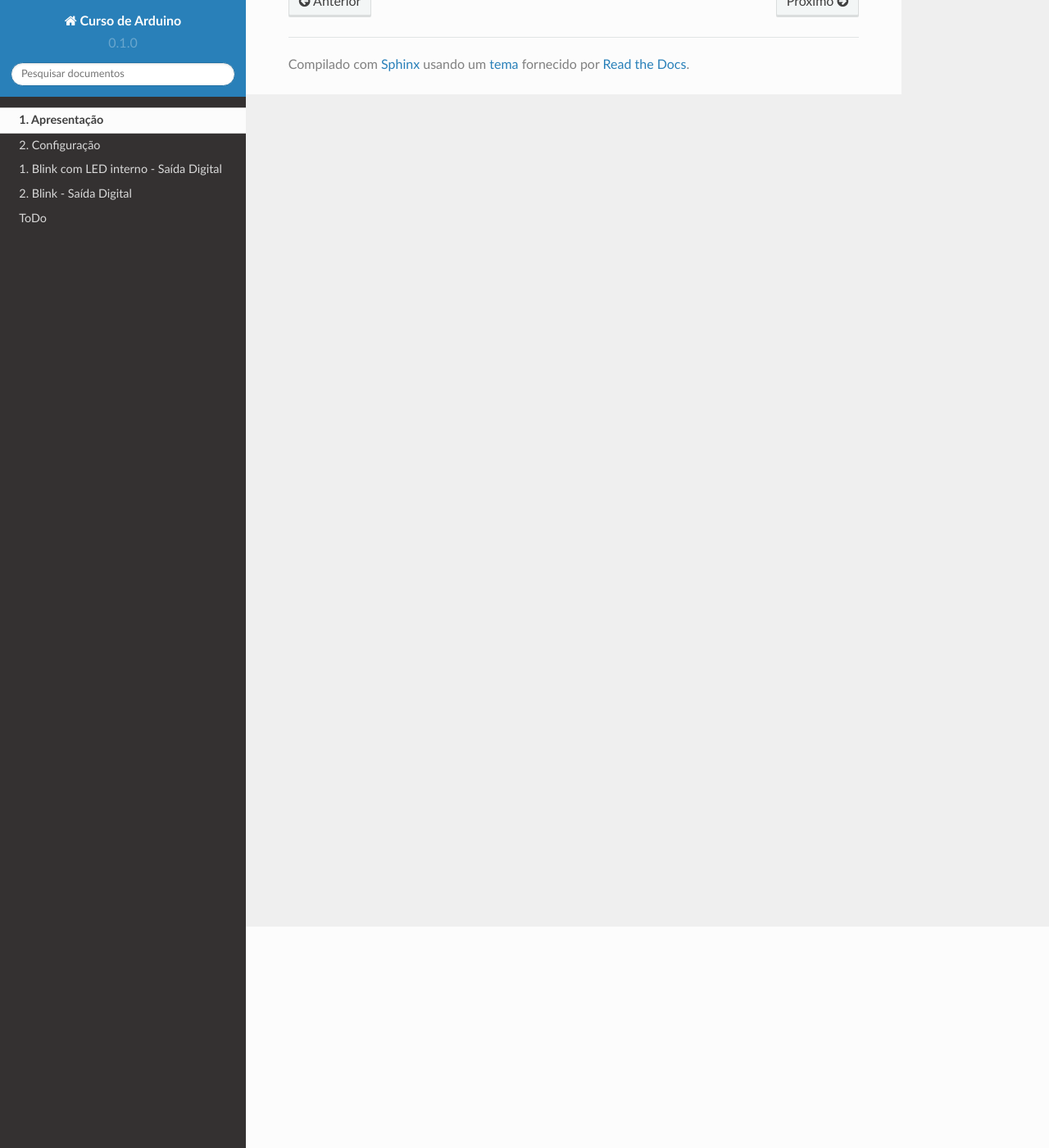
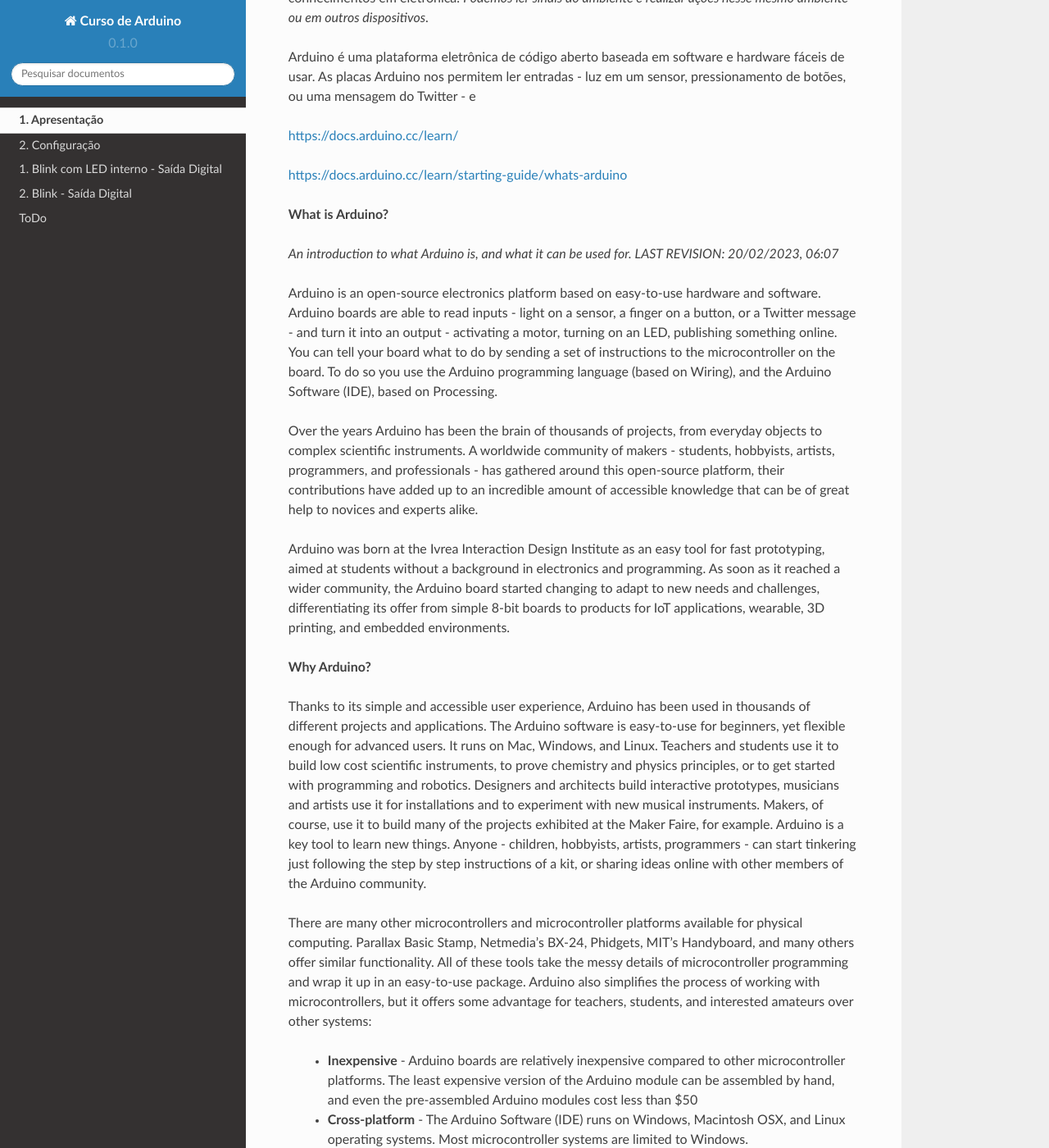
Before and after one commit to felipex/curso_arduino, a Sphinx documentation site: the page built from docs/source/apresentacao.rst, in a window 1280 px wide and 1400 px high, scrolled down 270 px. Shown: the whole window at 82% size. Built offline with Sphinx 7.4.7 and the Read the Docs theme 2.0.0, drawn with Linux system fonts in a browser that asks for light colours; some of the changed text lies outside the part shown.

```diff
--- a/docs/source/apresentacao.rst
+++ b/docs/source/apresentacao.rst
@@ -1,4 +1,49 @@
 Apresentação
 ============
 
-O Arduino é uma plataforma de desenvolvimento que nos permite interagir com o mundo a nossa volta. Podemos ler sinais do ambiente e realizar ações nesse mesmo ambiente ou em outros dispositivos.
+**O que é o Arduino**
+
+Falando de uma maneira bonita, o Arduino é uma plataforma de desenvolvimento que nos permite *criar equipamentos que interagem com o mundo a nossa volta* sem precisarmos ter grandes conhecimentos em eletrônica. *Podemos ler sinais do ambiente e realizar ações nesse mesmo ambiente ou em outros dispositivos*.
+
+
+Arduino é uma plataforma eletrônica de código aberto baseada em software e hardware fáceis de usar. As placas Arduino nos permitem ler entradas - luz em um sensor, pressionamento de botões, ou uma mensagem do Twitter - e
+
+
+https://docs.arduino.cc/learn/
+
+https://docs.arduino.cc/learn/starting-guide/whats-arduino
+
+
+
+
+**What is Arduino?**
+
+*An introduction to what Arduino is, and what it can be used for.
+LAST REVISION: 20/02/2023, 06:07*
+
+Arduino is an open-source electronics platform based on easy-to-use hardware and software. Arduino boards are able to read inputs - light on a sensor, a finger on a button, or a Twitter message - and turn it into an output - activating a motor, turning on an LED, publishing something online. You can tell your board what to do by sending a set of instructions to the microcontroller on the board. To do so you use the Arduino programming language (based on Wiring), and the Arduino Software (IDE), based on Processing.
+
+Over the years Arduino has been the brain of thousands of projects, from everyday objects to complex scientific instruments. A worldwide community of makers - students, hobbyists, artists, programmers, and professionals - has gathered around this open-source platform, their contributions have added up to an incredible amount of accessible knowledge that can be of great help to novices and experts alike.
+
+Arduino was born at the Ivrea Interaction Design Institute as an easy tool for fast prototyping, aimed at students without a background in electronics and programming. As soon as it reached a wider community, the Arduino board started changing to adapt to new needs and challenges, differentiating its offer from simple 8-bit boards to products for IoT applications, wearable, 3D printing, and embedded environments.
+
+**Why Arduino?**
+
+Thanks to its simple and accessible user experience, Arduino has been used in thousands of different projects and applications. The Arduino software is easy-to-use for beginners, yet flexible enough for advanced users. It runs on Mac, Windows, and Linux. Teachers and students use it to build low cost scientific instruments, to prove chemistry and physics principles, or to get started with programming and robotics. Designers and architects build interactive prototypes, musicians and artists use it for installations and to experiment with new musical instruments. Makers, of course, use it to build many of the projects exhibited at the Maker Faire, for example. Arduino is a key tool to learn new things. Anyone - children, hobbyists, artists, programmers - can start tinkering just following the step by step instructions of a kit, or sharing ideas online with other members of the Arduino community.
+
+There are many other microcontrollers and microcontroller platforms available for physical computing. Parallax Basic Stamp, Netmedia's BX-24, Phidgets, MIT's Handyboard, and many others offer similar functionality. All of these tools take the messy details of microcontroller programming and wrap it up in an easy-to-use package. Arduino also simplifies the process of working with microcontrollers, but it offers some advantage for teachers, students, and interested amateurs over other systems:
+
+    * **Inexpensive** - Arduino boards are relatively inexpensive compared to other microcontroller platforms. The least expensive version of the Arduino module can be assembled by hand, and even the pre-assembled Arduino modules cost less than \$50
+
+    * **Cross-platform** - The Arduino Software (IDE) runs on Windows, Macintosh OSX, and Linux operating systems. Most microcontroller systems are limited to Windows.
+
+    * **Simple**, clear programming environment - The Arduino Software (IDE) is easy-to-use for beginners, yet flexible enough for advanced users to take advantage of as well. For teachers, it's conveniently based on the Processing programming environment, so students learning to program in that environment will be familiar with how the Arduino IDE works.
+
+    * **Open source and extensible software** - The Arduino software is published as open source tools, available for extension by experienced programmers. The language can be expanded through C++ libraries, and people wanting to understand the technical details can make the leap from Arduino to the AVR C programming language on which it's based. Similarly, you can add AVR-C code directly into your Arduino programs if you want to.
+
+Open source and extensible hardware - The plans of the Arduino boards are published under a Creative Commons license, so experienced circuit designers can make their own version of the module, extending it and improving it. Even relatively inexperienced users can build the breadboard version of the module in order to understand how it works and save money.
+How do I use Arduino?
+
+See the getting started guide. If you are looking for inspiration you can find a great variety of Tutorials on Arduino Project Hub.
+
+The text of the Arduino getting started guide is licensed under a Creative Commons Attribution-ShareAlike 3.0 License. Code samples in the guide are released into the public domain.
```
Also changed, not shown: docs/source/index.rst (+6 -6 lines), 5 other files.
